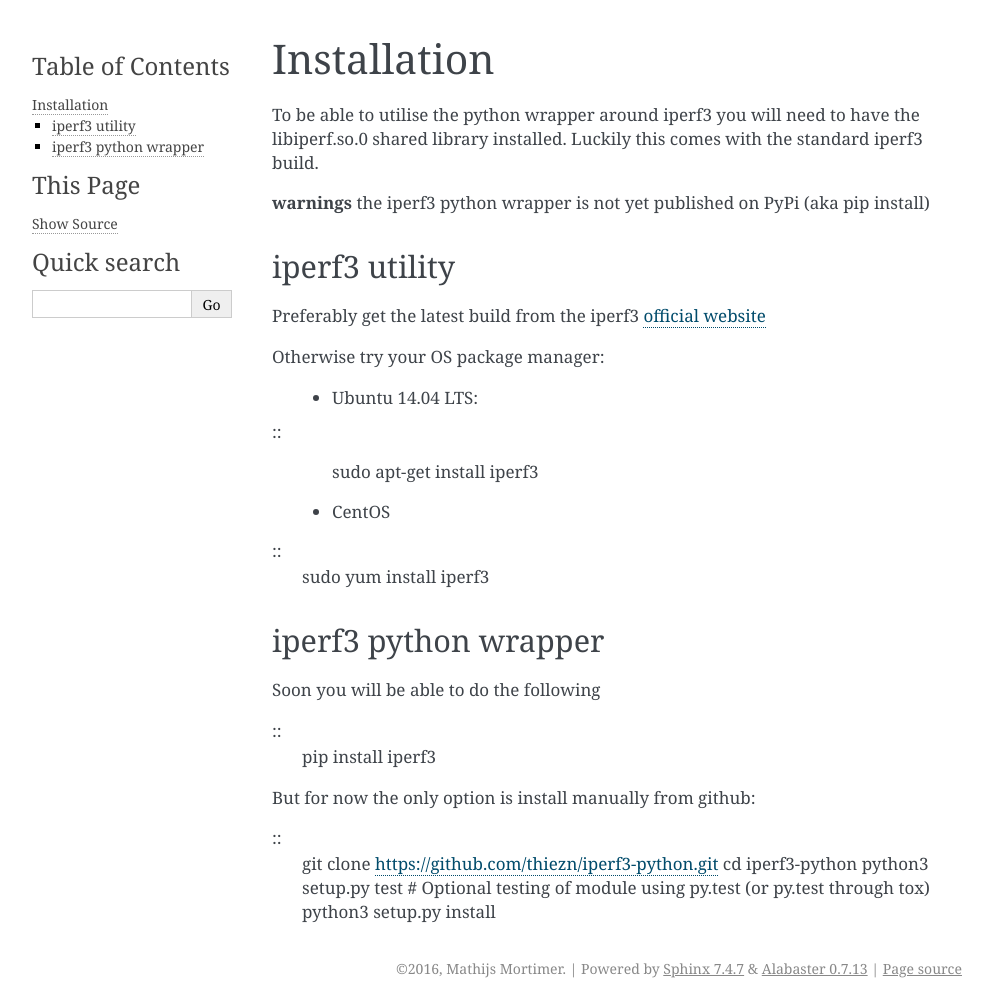
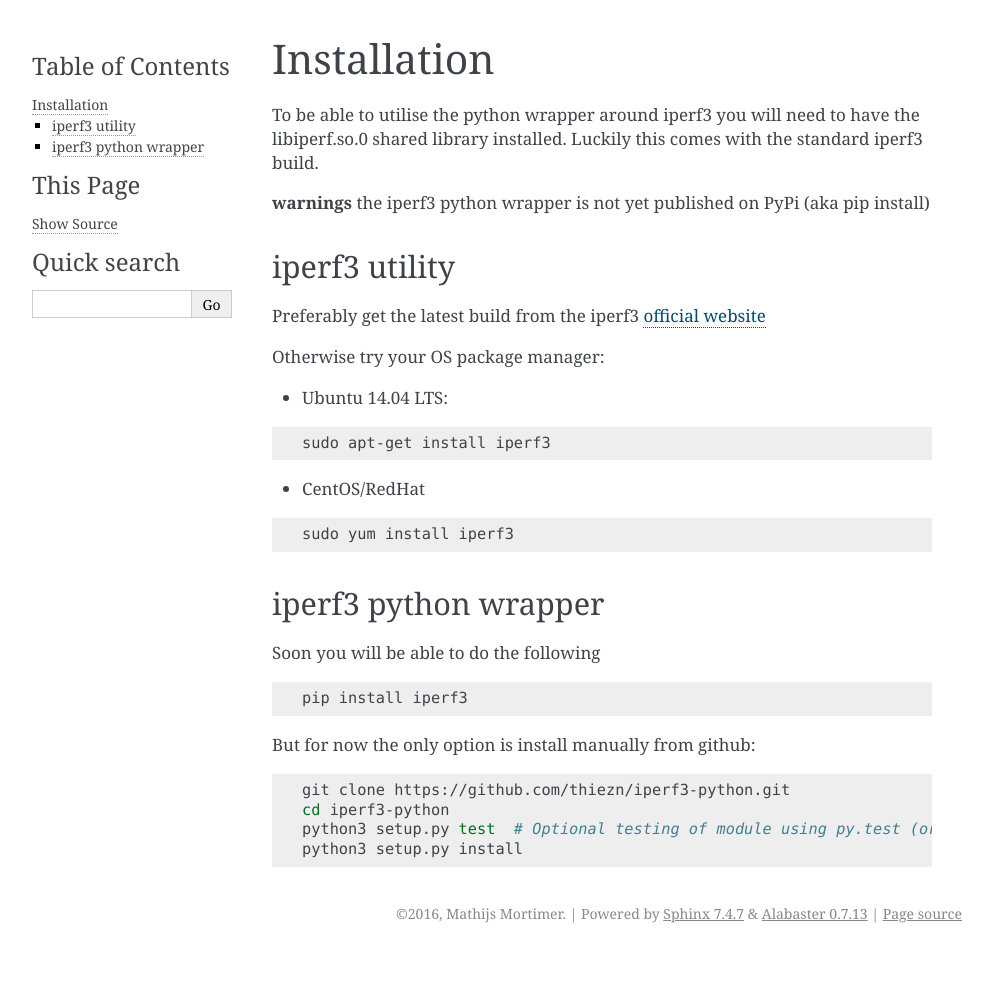
Before and after one commit to thiezn/iperf3-python, a Sphinx documentation site: the page built from docs/source/installation.rst, in a window 1280 px wide. Shown: the whole page, without its empty margins (148-1141 px from the left). Built offline with Sphinx 7.4.7, drawn with Linux system fonts in a browser that asks for light colours; after the commit the page ends 953 px from its top, so only the background shows below that.

Commit message:
Fixed code-block display on installation.rst page

```diff
--- a/docs/source/installation.rst
+++ b/docs/source/installation.rst
@@ -17,14 +17,16 @@ Preferably get the latest build from the iperf3 `official website <http://softwa
 
 Otherwise try your OS package manager:
 
- - Ubuntu 14.04 LTS:
+- Ubuntu 14.04 LTS:
 
-::
+.. code-block:: bash
+
     sudo apt-get install iperf3
 
- - CentOS
+- CentOS/RedHat
 
-::
+.. code-block:: bash
+
     sudo yum install iperf3
 
 
@@ -33,12 +35,14 @@ iperf3 python wrapper
 
 Soon you will be able to do the following
 
-::
+.. code-block:: bash
+
     pip install iperf3
 
 But for now the only option is install manually from github:
 
-::
+.. code-block:: bash
+
     git clone https://github.com/thiezn/iperf3-python.git
     cd iperf3-python
     python3 setup.py test  # Optional testing of module using py.test (or py.test through tox)
```
